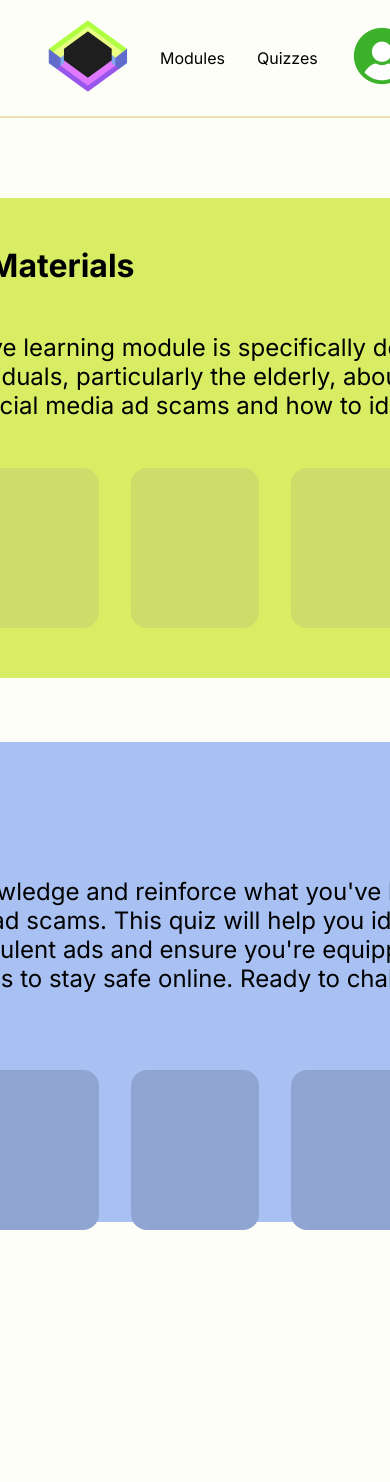
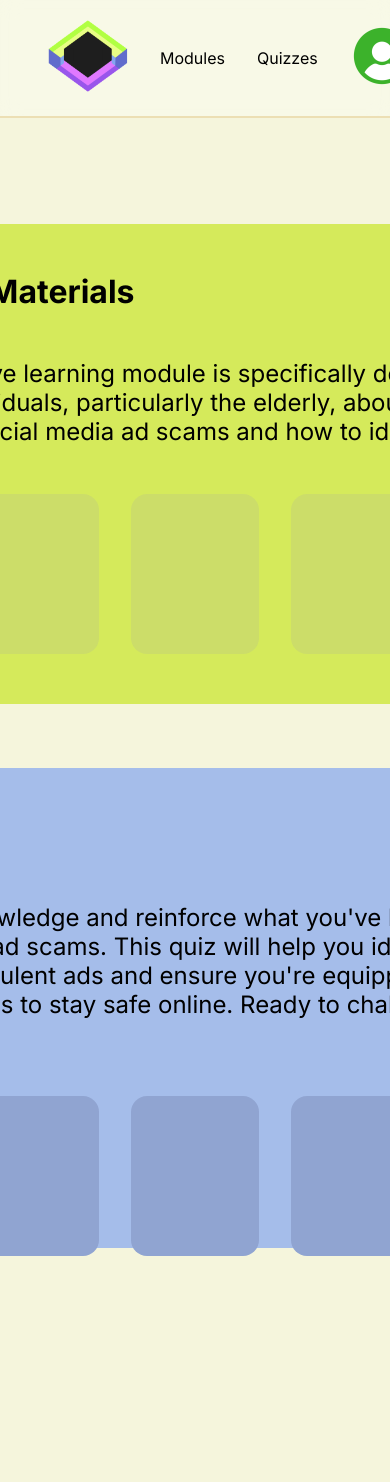
Before and after one commit to standwall5/scam-prevention, a PHP site: page /homepage.html in a window 390 px wide; the page is wider, and only the part inside the window is pictured. Before the commit the page ends 1230 px from the top of that part, so only its background shows below. Run offline with PHP 8.4, Linux system fonts and the light colour scheme.

Commit message:
Refactor navbar positioning and background for improved layout and responsiveness

```diff
--- a/homeStyle.css
+++ b/homeStyle.css
@@ -8,7 +8,7 @@
   --lime: rgb(200, 229, 36); /* #c8e524 */
   --blue: rgb(131, 165, 240); /* #83a5f0 */
   --purple: rgb(153, 85, 235); /* #9955eb */
-  --bg: rgb(253, 254, 247); /* #fdfef7 */
+  --bg: #f5f5dc; /* #fdfef7 */
 
   --yellow: rgb(237, 183, 77); /* #edb74d */
   --red: rgb(235, 102, 102); /* #eb6666 */
@@ -167,12 +167,16 @@ body::before {
 /* Navigation */
 nav {
   top: 0;
-  position: sticky;
+  position: fixed;
   border-bottom: 2px solid rgb(236, 223, 180);
+  background-color: rgba(253, 254, 247, 0.4);
   backdrop-filter: blur(10px);
+  width: 100%;
+  z-index: 10;
 }
 
 nav ul {
+  z-index: 10;
   display: flex;
   align-items: center;
   gap: 2rem;
@@ -221,6 +225,8 @@ nav ul li:not(:first-child) a:hover {
   height: auto;
   width: auto;
   gap: 4rem;
+  margin-top: 9rem;
+  z-index: 1;
 }
 
 .box {
@@ -293,3 +299,8 @@ nav ul li:not(:first-child) a:hover {
   filter: brightness(0.95);
   filter: saturate(0.6);
 }
+
+@media only screen and (max-width: 600px) {
+  .box {
+  }
+}
```
